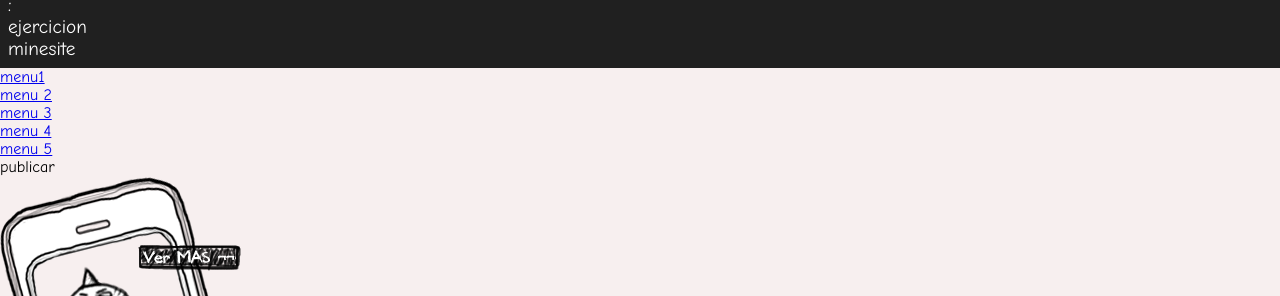
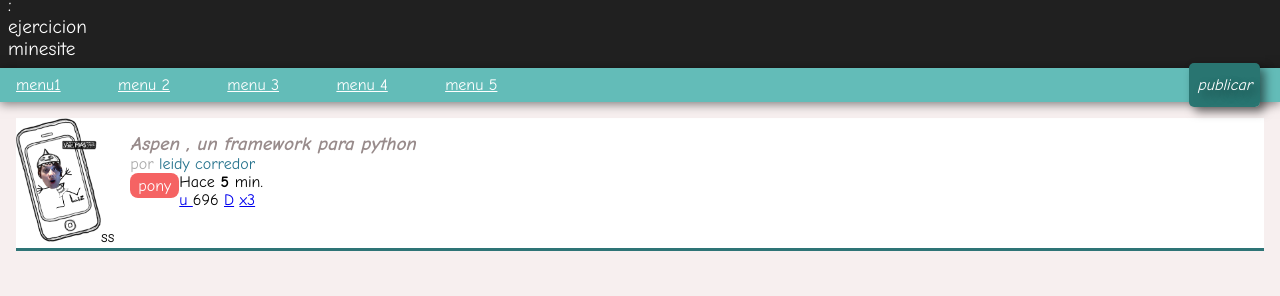
Before and after one commit to Fenix2014/ejercicio-clase-2, a plain HTML site: page index.html in a window 1280 px wide. Shown: the part 58-354 px from the top of the page. Drawn offline with Linux system fonts and the light colour scheme.

Commit message:
ejercicio clase 3

```diff
--- a/css/estilos.css
+++ b/css/estilos.css
@@ -42,10 +42,11 @@ header #avatar img
 
 header #avatar
 {
+    position: absolute;
     float: right;
     top: 0;
     right: 0;
-position: absolute;
+
 }
 
 header h1
@@ -53,3 +54,103 @@ header h1
     font-size: 1.2em;
     font-weight: normal;
     margin:  0em 70em 0em 0em
+
+}
+
+nav
+{
+    background: #63bcb8;
+        box-shadow: rgba(0,0,0,0.5) 0px 2px 10px;
+    padding: 0 0.5em;
+    position:relative;
+}
+    nav ul li
+{
+    display: inline-block;
+    margin: 0 1em 0 0;
+    padding: 0.5em 0 0.5em 0
+}
+nav ul li a
+{
+color: white;
+    text-decoration: :none;
+    padding: 0 0.5em;
+    margin: 0 20px 0 0;
+
+}
+
+nav ul
+{
+margin: 0 8px 0 0
+}
+nav ul #publicar
+{
+position: absolute;
+    right: 0;
+    top: 0;
+    margin: 0 0 0 1em;
+
+}
+ nav ul #publicar a
+{
+background: #297571;
+    border-radius:  5px;
+    padding: 0.8em 0.5em;
+    box-shadow:  rgba(0,0,0,0.5) 5px 5px 10px;
+    text-shadow: rgba(0,0,0,0.5) 5px 5px 10px;
+    font-style: italic;
+}
+#contenido
+{
+margin: 1em
+}
+#contenido .item
+{
+background: #fff;
+    margin-bottom: 3em;
+    border-bottom: solid #2e7476 3px;
+    min-height: 130px;
+}
+
+#contenido .item .img_item img{
+    width: 85px;
+
+}
+
+#contenido .item .img_item
+{
+float: left;
+margin: 0 1em 0 0;
+}
+ #contenido .item .autor_item{
+ font-size: 1.2em;
+     font-style: italic;
+     color: #988b8b;
+     padding: 0.8em 0 0;
+  }
+#contenido .item .datosautor_item{
+color: #aaa;
+}
+#contenido .item .datosautor_item a{
+color: #26738d;
+    text-decoration: none
+}
+#contenido .item .info_item
+{
+
+}
+
+#contenido .item .info_item .tag_item{
+border-radius: 0.5em;
+    background: #f56363;
+    padding: 0.2em 0.5em;
+    float: left;
+    color: white;
+    text-decoration: none;
+
+}
+#contenido .item .info .tiempo_item
+{
+    position: absolute;
+right: 0;
+}
--- a/index.html
+++ b/index.html
@@ -25,26 +25,25 @@
           <li><a href="a#"> menu 3</a></li>
           <li><a href="a#">menu 4</a></li>
           <li><a href="a#">menu 5</a></li>
-          <li >publicar</li>
+          <li id="publicar"><a>publicar</a></li>
          </ul>
 
      </nav>
-     <section>
+     <section id="contenido">
      <article class="item">
-         <figure id="img_item">
+         <figure class="img_item">
              <img src="ipodliz.png"/>ss
          </figure>
-         <h2 class="autor_item"> aspen , un framework para python</h2>
-         <div class="autor_item">
+         <h2 class="autor_item"> Aspen , un framework para python</h2>
+         <div class="datosautor_item">
          por <a href="#"> leidy corredor</a>
          </div>
-         <div>
-         <a href="#">pony</a>
-             <span>
+         <div class="info_item">
+         <a class="tag_item" href="#">pony</a>
+             <span class="tiempo_item">
              Hace<strong> 5 </strong> min.
          </div>
-         <div class="info_item">
-             <a href="#">pony</a>
+
 </span>
              </div>
          <div class="votacion_item">
```
